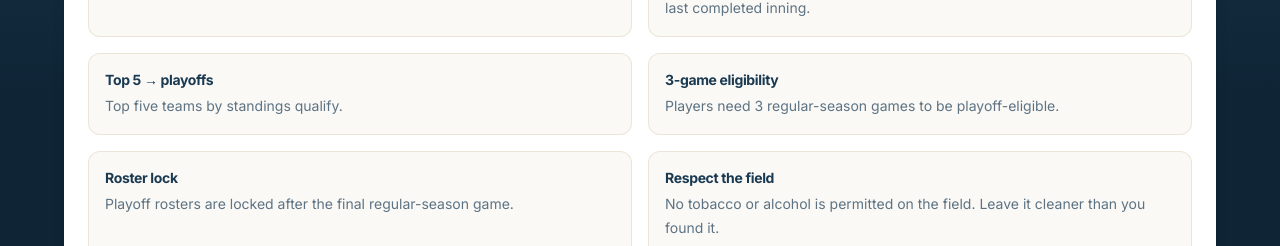
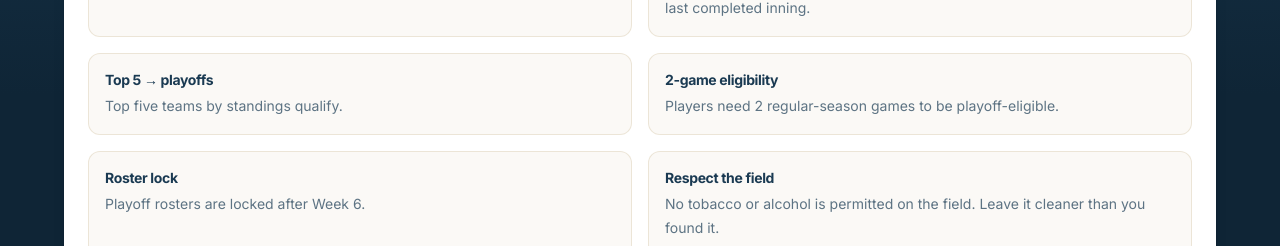
Before and after one commit to morenoadan22/ivabl, a React (Vite) app: page /rules in a window 1280 px wide. Shown: the part 706-952 px from the top of the page. Built offline with nearby package versions, Linux system fonts and the light colour scheme.

Commit message:
update elgibility rules

```diff
--- a/src/pages/Rules.jsx
+++ b/src/pages/Rules.jsx
@@ -9,8 +9,8 @@ export default function Rules() {
     { title: "Mercy rule", desc: "15 runs after 5 innings, 10 runs after 7 innings." },
     { title: "Suspended mid-inning", desc: "If a game ends in the middle of an inning, the score reverts to the start of the last completed inning." },
     { title: "Top 5 → playoffs", desc: "Top five teams by standings qualify." },
-    { title: "3-game eligibility", desc: "Players need 3 regular-season games to be playoff-eligible." },
-    { title: "Roster lock", desc: "Playoff rosters are locked after the final regular-season game." },
+    { title: "2-game eligibility", desc: "Players need 2 regular-season games to be playoff-eligible." },
+    { title: "Roster lock", desc: "Playoff rosters are locked after Week 6." },
     { title: "Respect the field", desc: "No tobacco or alcohol is permitted on the field. Leave it cleaner than you found it." },
   ];
 
```
